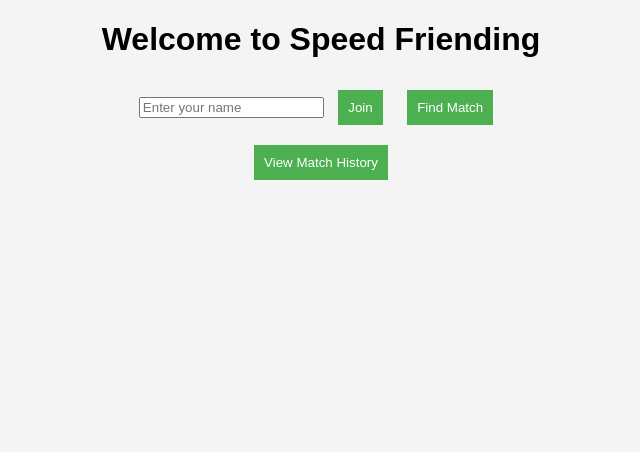
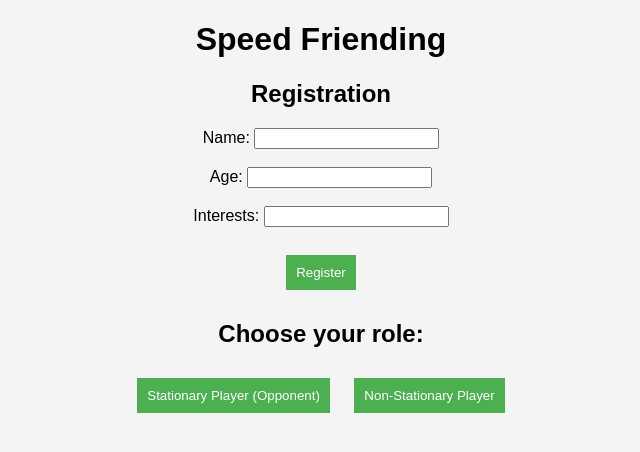
Before and after one commit to kmsaryan/Speed_Friending, a Flask app: page / in a window 1280 px wide. Shown: the top 452 px of the page, without its empty margins (319-959 px from the left). Run offline with Flask 3, Linux system fonts and the light colour scheme; parts of the project's set-up code (start-up, migrations or seed data) failed here and were passed over.

Commit message:
Add configuration files for Flask app and Celery integration; create game creator and player templates

```diff
--- a/celery.py
+++ b/celery_app.py
@@ -1,3 +1,5 @@
+#celery_app.py
+#This file contains the Celery configuration
 from celery import Celery
 
 def make_celery(app):
--- a/main.py
+++ b/main.py
@@ -1,9 +1,9 @@
-from flask import Flask, render_template, request, jsonify
+from flask import Flask, render_template, request, jsonify, current_app
 from flask_cors import CORS
 import random
 import time
 from database.database import db, setup_database, Player, Match, Rating  # Import database setup
-from celery import Celery
+from celery_app import make_celery
 
 # Initialize Flask app
 app = Flask(__name__, static_folder='static', template_folder='templates')
@@ -13,25 +13,6 @@ setup_database(app)  # Set up database before running the app
 CORS(app)
 
 # Initialize Celery
-from celery import Celery
-from celery import current_app
-
-def make_celery(app):
-    celery = Celery(
-        app.import_name,
-        backend=app.config['CELERY_RESULT_BACKEND'],
-        broker=app.config['CELERY_BROKER_URL']
-    )
-    celery.conf.update(app.config)
-
-    class ContextTask(celery.Task):
-        def __call__(self, *args, **kwargs):
-            with app.app_context():
-                return self.run(*args, **kwargs)
-
-    celery.Task = ContextTask
-    return celery
-
 celery = make_celery(app)
 
 # ----------------- CHALLENGES -----------------
--- a/static/script.js
+++ b/static/script.js
@@ -18,7 +18,11 @@ let timer;
 document.addEventListener('DOMContentLoaded', function () {
     const playerName = sessionStorage.getItem("playerName");
     if (playerName) {
-        checkMatch(playerName);
+        if (window.location.pathname.includes("player")) {
+            checkMatch(playerName);
+        } else if (window.location.pathname.includes("opponent")) {
+            checkMatchAsOpponent(playerName);
+        }
     }
 });
 
@@ -71,6 +75,31 @@ async function checkMatch(playerName) {
     }
 }
 
+async function checkMatchAsOpponent(playerName) {
+    if (!playerName) return alert("No player name found. Please register again.");
+
+    try {
+        const response = await fetch(`${backendURL}/match_status/${playerName}`);
+        const data = await response.json();
+
+        if (data.error) {
+            console.error(data.error);
+            document.getElementById('match-status').innerText = 'No match found';
+            setTimeout(() => checkMatchAsOpponent(playerName), 3000); // Retry after 3 seconds
+        } else {
+            currentMatchId = data.match_id;
+            document.getElementById('opponent-name').innerText = playerName;
+            document.getElementById('player-name').innerText = data.opponent;
+            document.getElementById('challenge').innerText = data.challenge;
+            startTimer();
+        }
+    } catch (error) {
+        console.error("Error checking match status:", error);
+        alert("Failed to retrieve match status.");
+        setTimeout(() => checkMatchAsOpponent(playerName), 3000); // Retry after 3 seconds
+    }
+}
+
 function startTimer() {
     let timeLeft = 60;
     const timerElement = document.getElementById("timer");
@@ -119,5 +148,10 @@ window.onload = () => {
         if (playerName) {
             checkMatch(playerName);
         }
+    } else if (window.location.pathname.includes("opponent")) {
+        const playerName = sessionStorage.getItem("playerName");
+        if (playerName) {
+            checkMatchAsOpponent(playerName);
+        }
     }
 };
--- a/templates/index.html
+++ b/templates/index.html
@@ -1,3 +1,6 @@
+<!-- This is the HTML template for the Speed Friending web application. -->
+<!-- The template includes a form for the user to enter their name, a button to join the game, and a button to find a match. -->
+<!-- index.html -->
 <!DOCTYPE html>
 <html lang="en">
 <head>
@@ -7,27 +10,21 @@
     <link rel="stylesheet" href="{{ url_for('static', filename='style.css') }}">
 </head>
 <body>
-    <h1>Welcome to Speed Friending</h1>
-    <input type="text" id="name" placeholder="Enter your name">
-    <button onclick="registerPlayer()">Join</button>
-    <button onclick="findMatch()">Find Match</button>
-    <div id="match-result"></div>
+    <h1>Speed Friending</h1>
+    <h2>Registration</h2>
+    <form id="registration-form">
+        <label for="name">Name:</label>
+        <input type="text" id="name" name="name"><br><br>
+        <label for="age">Age:</label>
+        <input type="text" id="age" name="age"><br><br>
+        <label for="interests">Interests:</label>
+        <input type="text" id="interests" name="interests"><br><br>
+        <button id="register-button">Register</button>
+    </form>
+    <h2>Choose your role:</h2>
+    <button id="stationary-button">Stationary Player (Opponent)</button>
+    <button id="non-stationary-button">Non-Stationary Player</button>
+
     <script src="{{ url_for('static', filename='script.js') }}"></script>
-
-    <div id="match-result"></div>
-
-    <div id="rating-section" style="display: none;">
-        <h3>Rate your match!</h3>
-        <select id="rating">
-            <option value="1">⭐</option>
-            <option value="2">⭐⭐</option>
-            <option value="3">⭐⭐⭐</option>
-            <option value="4">⭐⭐⭐⭐</option>
-            <option value="5">⭐⭐⭐⭐⭐</option>
-        </select>
-        <button onclick="submitRating()">Submit Rating</button>
-    </div>
-<button onclick="getHistory()">View Match History</button>
-
 </body>
 </html>
```
Also changed, not shown: config.py (added, +10 -0 lines), templates/game-creator.html (added, +19 -0 lines), templates/player.html (+3 -25 lines), database/matchmaking.db (added), templates/opponent.html (line endings or trailing spaces).
